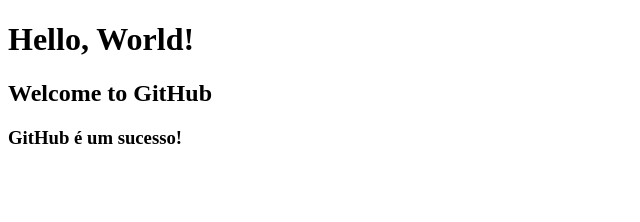
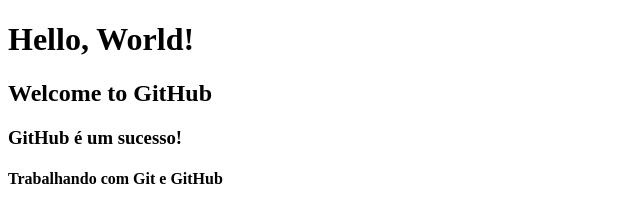
Before and after one commit to osmarol/teste-github, a plain HTML site: page index.html in a window 1280 px wide. Shown: the whole page, without its empty margins (0-640 px from the left). Drawn offline with Linux system fonts and the light colour scheme.

Commit message:
Terceira alteração no index.htm h4

```diff
--- a/index.html
+++ b/index.html
@@ -10,5 +10,6 @@
     <h1>Hello, World!</h1>
     <h2>Welcome to GitHub</h2>
     <h3>GitHub é um sucesso!</h3>
+    <h4>Trabalhando com Git e GitHub</h4>
 </body>
 </html>
```
